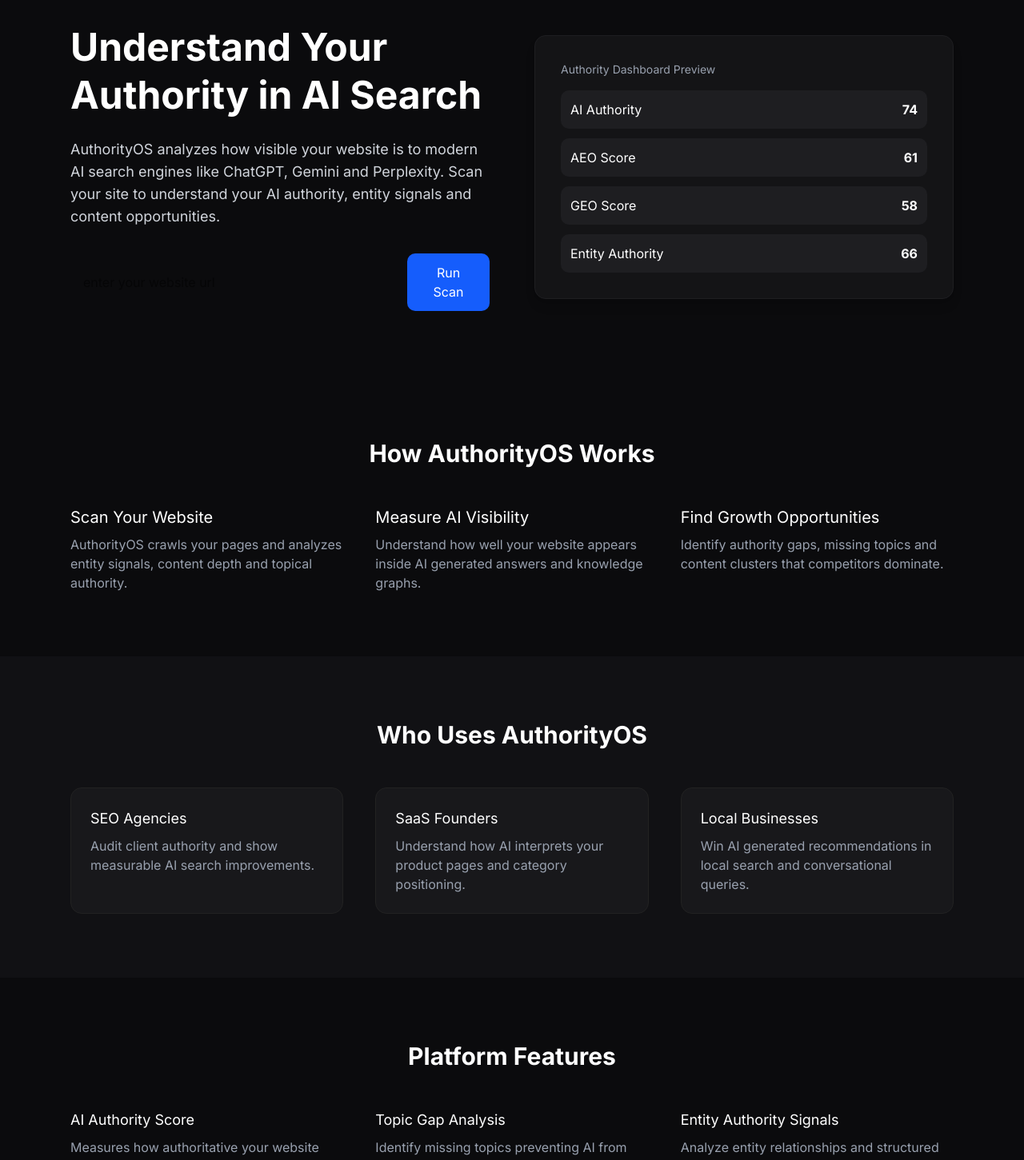
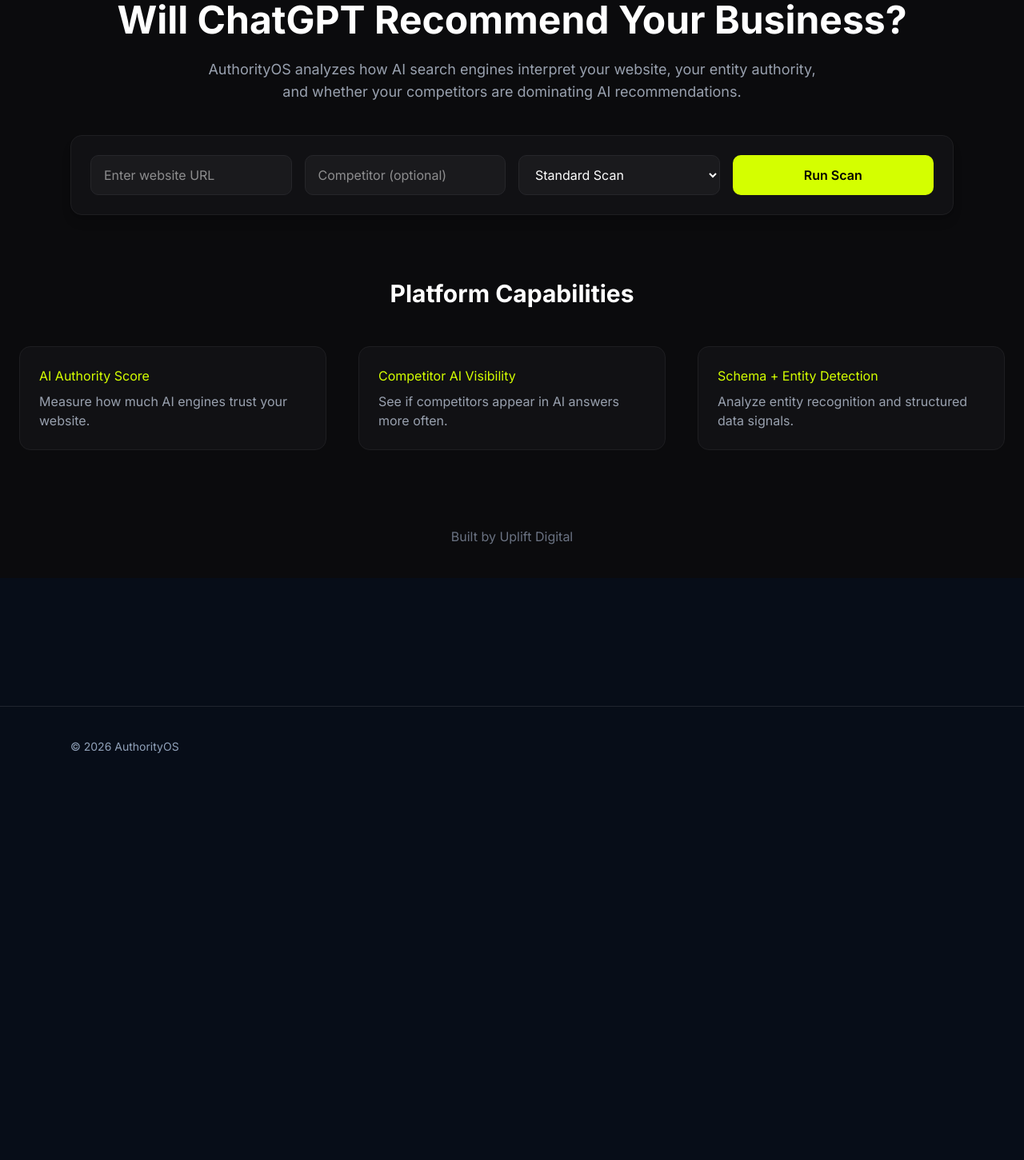
Before and after one commit to mthibs21-source/authority-os, a Next.js app: page / in a window 1280 px wide. Shown: the part 200-1651 px from the top of the page at 80% size. After the commit the page ends 1184 px from the top, so only its background shows below. Built offline with nearby package versions, Linux system fonts and the light colour scheme.

Commit message:
Update page.tsx

```diff
--- a/app/page.tsx
+++ b/app/page.tsx
@@ -5,6 +5,8 @@ import { useState } from "react"
 export default function Home() {
 
 const [url,setUrl] = useState("")
+const [competitor,setCompetitor] = useState("")
+const [scanType,setScanType] = useState("standard")
 const [loading,setLoading] = useState(false)
 const [results,setResults] = useState<any>(null)
 
@@ -21,7 +23,11 @@ method:"POST",
 headers:{
 "Content-Type":"application/json"
 },
-body:JSON.stringify({url})
+body:JSON.stringify({
+url,
+competitor,
+scanType
+})
 })
 
 const data = await res.json()
@@ -44,84 +50,93 @@ return (
 
 {/* NAV */}
 
-<div className="max-w-6xl mx-auto flex justify-between items-center py-6 px-6">
+<div className="max-w-7xl mx-auto flex justify-between items-center py-6 px-6">
 
-<h1 className="text-xl font-semibold">
+<h1 className="text-xl font-semibold tracking-wide">
 AuthorityOS
 </h1>
 
-<button className="bg-blue-600 hover:bg-blue-700 px-5 py-2 rounded-lg transition">
-Public Beta
-</button>
+<div className="text-[#d4ff00] font-medium">
+AI Search Authority Scanner
+</div>
 
 </div>
 
 
 {/* HERO */}
 
-<section className="max-w-6xl mx-auto px-6 py-20 grid md:grid-cols-2 gap-14 items-center">
+<section className="max-w-7xl mx-auto px-6 pt-16 pb-10 text-center">
 
-<div>
+<h2 className="text-5xl font-bold mb-6">
 
-<h2 className="text-4xl md:text-5xl font-bold leading-tight mb-6">
-Understand Your Authority in AI Search
+Will ChatGPT Recommend Your Business?
+
 </h2>
 
-<p className="text-gray-300 mb-8 text-lg">
-AuthorityOS analyzes how visible your website is to modern AI search engines like ChatGPT, Gemini and Perplexity.
-Scan your site to understand your AI authority, entity signals and content opportunities.
+<p className="text-gray-400 text-lg max-w-3xl mx-auto">
+
+AuthorityOS analyzes how AI search engines interpret your website,
+your entity authority, and whether your competitors are dominating
+AI recommendations.
+
 </p>
 
-<div className="flex gap-3">
+</section>
+
+
+{/* SCAN CONTROL BAR */}
+
+<section className="max-w-6xl mx-auto px-6 pb-20">
+
+<div className="bg-[#111114] border border-[#1e1e21] rounded-xl p-6 shadow-lg">
+
+<div className="grid md:grid-cols-4 gap-4">
+
+{/* WEBSITE */}
 
 <input
 value={url}
 onChange={e=>setUrl(e.target.value)}
-placeholder="enter your website url"
-className="px-4 py-3 rounded-lg text-black w-full"
+placeholder="Enter website URL"
+className="bg-[#1a1a1d] px-4 py-3 rounded-lg text-white border border-[#26262a]"
 />
+
+
+{/* COMPETITOR */}
+
+<input
+value={competitor}
+onChange={e=>setCompetitor(e.target.value)}
+placeholder="Competitor (optional)"
+className="bg-[#1a1a1d] px-4 py-3 rounded-lg text-white border border-[#26262a]"
+/>
+
+
+{/* SCAN TYPE */}
+
+<select
+value={scanType}
+onChange={(e)=>setScanType(e.target.value)}
+className="bg-[#1a1a1d] px-4 py-3 rounded-lg border border-[#26262a]"
+>
+
+<option value="light">Light Scan</option>
+<option value="standard">Standard Scan</option>
+<option value="deep">Deep Scan</option>
+
+</select>
+
+
+{/* BUTTON */}
 
 <button
 onClick={runScan}
-className="bg-blue-600 hover:bg-blue-700 px-6 py-3 rounded-lg transition"
+className="bg-[#d4ff00] text-black font-semibold rounded-lg py-3 hover:brightness-110 transition"
 >
+
 {loading ? "Scanning..." : "Run Scan"}
+
 </button>
-
-</div>
-
-</div>
-
-
-{/* PRODUCT PREVIEW */}
-
-<div className="bg-[#141416] rounded-xl p-8 shadow-lg border border-[#1e1e21]">
-
-<div className="text-sm text-gray-400 mb-4">
-Authority Dashboard Preview
-</div>
-
-<div className="space-y-3">
-
-<div className="bg-[#1e1e21] p-3 rounded-lg flex justify-between">
-<span>AI Authority</span>
-<span className="font-bold">74</span>
-</div>
-
-<div className="bg-[#1e1e21] p-3 rounded-lg flex justify-between">
-<span>AEO Score</span>
-<span className="font-bold">61</span>
-</div>
-
-<div className="bg-[#1e1e21] p-3 rounded-lg flex justify-between">
-<span>GEO Score</span>
-<span className="font-bold">58</span>
-</div>
-
-<div className="bg-[#1e1e21] p-3 rounded-lg flex justify-between">
-<span>Entity Authority</span>
-<span className="font-bold">66</span>
-</div>
 
 </div>
 
@@ -134,26 +149,34 @@ Authority Dashboard Preview
 
 {results && (
 
-<section className="max-w-5xl mx-auto px-6 pb-20">
+<section className="max-w-6xl mx-auto px-6 pb-20">
 
 <h3 className="text-2xl mb-8">
+
 Scan Results
+
 </h3>
 
-<div className="grid grid-cols-2 md:grid-cols-4 gap-4">
+<div className="grid md:grid-cols-4 gap-6">
 
 {Object.entries(results.scores || {}).map(([k,v])=>(
-<div key={k} className="bg-[#141416] p-6 rounded-xl border border-[#1f1f22]">
 
-<div className="text-gray-400 text-sm mb-2 capitalize">
+<div key={k} className="bg-[#141416] p-6 rounded-xl border border-[#1e1e21]">
+
+<div className="text-gray-400 mb-2 capitalize">
+
 {k}
+
 </div>
 
-<div className="text-2xl font-bold">
+<div className="text-3xl font-bold text-[#d4ff00]">
+
 {v as number}
+
 </div>
 
 </div>
+
 ))}
 
 </div>
@@ -163,49 +186,64 @@ Scan Results
 )}
 
 
-{/* HOW IT WORKS */}
+{/* FEATURES */}
 
-<section className="max-w-6xl mx-auto px-6 py-20">
+<section className="max-w-7xl mx-auto px-6 pb-24">
 
 <h3 className="text-3xl font-bold mb-12 text-center">
-How AuthorityOS Works
+
+Platform Capabilities
+
 </h3>
 
 <div className="grid md:grid-cols-3 gap-10">
 
-<div>
+<div className="bg-[#111114] p-6 rounded-xl border border-[#1e1e21]">
 
-<h4 className="text-xl mb-2">
-Scan Your Website
+<h4 className="text-[#d4ff00] mb-2">
+
+AI Authority Score
+
 </h4>
 
 <p className="text-gray-400">
-AuthorityOS crawls your pages and analyzes entity signals,
-content depth and topical authority.
+
+Measure how much AI engines trust your website.
+
 </p>
 
 </div>
 
-<div>
 
-<h4 className="text-xl mb-2">
-Measure AI Visibility
+<div className="bg-[#111114] p-6 rounded-xl border border-[#1e1e21]">
+
+<h4 className="text-[#d4ff00] mb-2">
+
+Competitor AI Visibility
+
 </h4>
 
 <p className="text-gray-400">
-Understand how well your website appears inside AI generated answers and knowledge graphs.
+
+See if competitors appear in AI answers more often.
+
 </p>
 
 </div>
 
-<div>
 
-<h4 className="text-xl mb-2">
-Find Growth Opportunities
+<div className="bg-[#111114] p-6 rounded-xl border border-[#1e1e21]">
+
+<h4 className="text-[#d4ff00] mb-2">
+
+Schema + Entity Detection
+
 </h4>
 
 <p className="text-gray-400">
-Identify authority gaps, missing topics and content clusters that competitors dominate.
+
+Analyze entity recognition and structured data signals.
+
 </p>
 
 </div>
@@ -215,122 +253,13 @@ Identify authority gaps, missing topics and content clusters that competitors do
 </section>
 
 
-{/* USE CASES */}
+{/* FOOTER */}
 
-<section className="bg-[#111114] py-20">
+<footer className="text-center text-gray-500 pb-10">
 
-<div className="max-w-6xl mx-auto px-6">
+Built by Uplift Digital
 
-<h3 className="text-3xl font-bold mb-12 text-center">
-Who Uses AuthorityOS
-</h3>
-
-<div className="grid md:grid-cols-3 gap-10">
-
-<div className="bg-[#18181b] p-6 rounded-xl border border-[#222]">
-
-<h4 className="text-lg mb-2">
-SEO Agencies
-</h4>
-
-<p className="text-gray-400">
-Audit client authority and show measurable AI search improvements.
-</p>
-
-</div>
-
-<div className="bg-[#18181b] p-6 rounded-xl border border-[#222]">
-
-<h4 className="text-lg mb-2">
-SaaS Founders
-</h4>
-
-<p className="text-gray-400">
-Understand how AI interprets your product pages and category positioning.
-</p>
-
-</div>
-
-<div className="bg-[#18181b] p-6 rounded-xl border border-[#222]">
-
-<h4 className="text-lg mb-2">
-Local Businesses
-</h4>
-
-<p className="text-gray-400">
-Win AI generated recommendations in local search and conversational queries.
-</p>
-
-</div>
-
-</div>
-
-</div>
-
-</section>
-
-
-{/* FEATURES */}
-
-<section className="max-w-6xl mx-auto px-6 py-20">
-
-<h3 className="text-3xl font-bold mb-12 text-center">
-Platform Features
-</h3>
-
-<div className="grid md:grid-cols-3 gap-10">
-
-<div>
-<h4 className="text-lg mb-2">AI Authority Score</h4>
-<p className="text-gray-400">
-Measures how authoritative your website appears to AI systems.
-</p>
-</div>
-
-<div>
-<h4 className="text-lg mb-2">Topic Gap Analysis</h4>
-<p className="text-gray-400">
-Identify missing topics preventing AI from recommending your site.
-</p>
-</div>
-
-<div>
-<h4 className="text-lg mb-2">Entity Authority Signals</h4>
-<p className="text-gray-400">
-Analyze entity relationships and structured knowledge signals.
-</p>
-</div>
-
-</div>
-
-</section>
-
-
-{/* FUTURE PRICING */}
-
-<section className="max-w-5xl mx-auto px-6 py-24 text-center">
-
-<h3 className="text-3xl font-bold mb-6">
-AuthorityOS Pro
-</h3>
-
-<p className="text-gray-400 mb-10">
-Advanced AI visibility analytics and competitor tracking coming soon.
-</p>
-
-<div className="bg-[#141416] p-10 rounded-xl border border-[#222] inline-block">
-
-<div className="text-4xl font-bold mb-4">
-Launching Soon
-</div>
-
-<button className="bg-blue-600 hover:bg-blue-700 px-8 py-3 rounded-lg transition">
-Join Early Access
-</button>
-
-</div>
-
-</section>
+</footer>
 
 </div>
 
```
